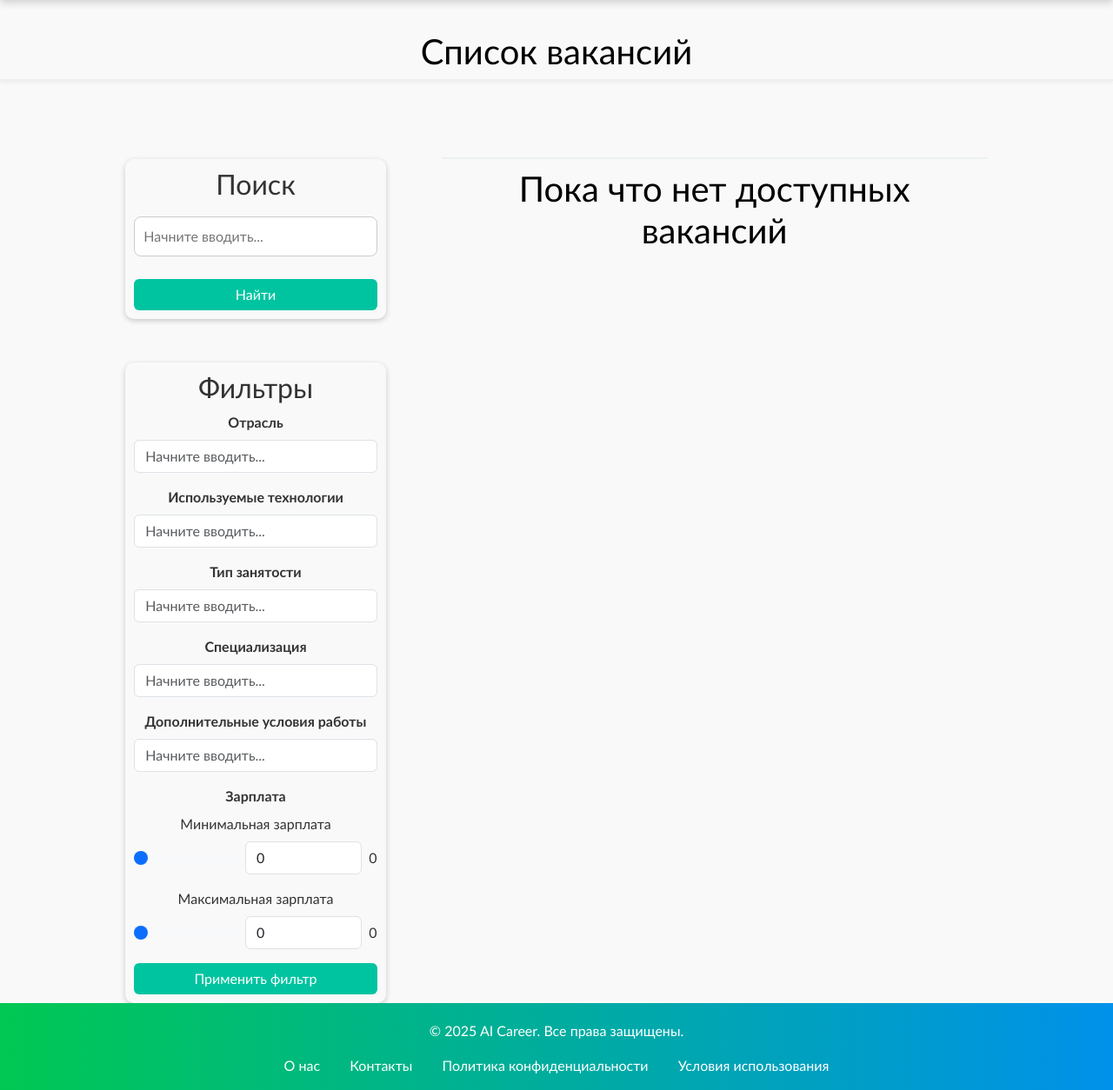
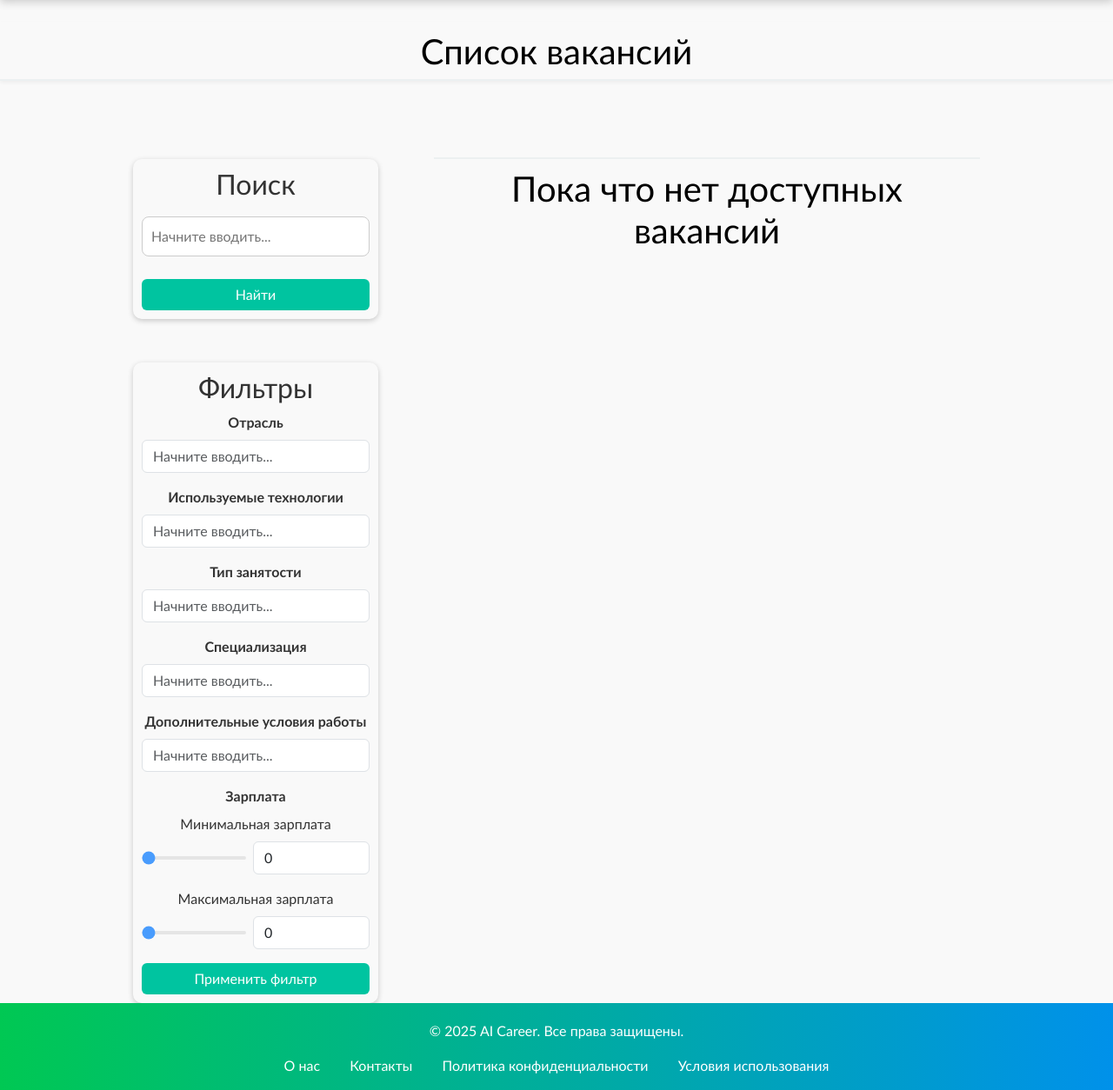
Before and after one commit to skyer12322/FinalProject, a Django app: template RecruitHelper/templates/vacancies/vacancy_list.html in a window 1280 px wide. Shown: the part 57-1311 px from the top of the page at 87% size. Run offline with Django 5.2, Linux system fonts and the light colour scheme; the template is opened without the code that fills it, so the values that code supplies are empty; parts of the project's set-up code (start-up, migrations or seed data) failed here and were passed over.

Commit message:
filters done

```diff
--- a/RecruitHelper/templates/vacancies/vacancy_list.html
+++ b/RecruitHelper/templates/vacancies/vacancy_list.html
@@ -73,21 +73,19 @@
         <div class="mb-3">
             <label for="min_salary_input" class="form-label">Минимальная зарплата</label>
             <div class="d-flex align-items-center gap-2">
-                <input type="range" class="form-range" id="min_salary_input" name="min_salary"
+                <input type="range" class="custom-slider" id="min_salary_input" name="min_salary"
                        min="0" max="1000000" step="1000" value="0">
                 <input type="number" class="form-control salary-input" id="minSalaryInput"
                        min="0" max="1000000" step="1000" value="0">
-                <span id="minSalaryValue" class="slider-value">0</span>
             </div>
         </div>
         <div class="mb-3">
             <label for="max_salary_input" class="form-label">Максимальная зарплата</label>
             <div class="d-flex align-items-center gap-2">
-                <input type="range" class="form-range" id="max_salary_input" name="max_salary"
+                <input type="range" class="custom-slider" id="max_salary_input" name="max_salary"
                        min="0" max="1000000" step="1000" value="0">
                 <input type="number" class="form-control salary-input" id="maxSalaryInput"
                        min="0" max="1000000" step="1000" value="0">
-                <span id="maxSalaryValue" class="slider-value">0</span>
             </div>
         </div>
     </div>
@@ -136,8 +134,8 @@
     const maxSlider = document.getElementById('max_salary_input');
     const minInput = document.getElementById('minSalaryInput');
     const maxInput = document.getElementById('maxSalaryInput');
-    const minValue = document.getElementById('minSalaryValue');
-    const maxValue = document.getElementById('maxSalaryValue');
+    const minValue = document.getElementById('minSalaryInput');
+    const maxValue = document.getElementById('maxSalaryInput');
 
     function formatNumber(num) {
         return new Intl.NumberFormat('ru-RU').format(num);
@@ -193,6 +191,9 @@
             } else if (!isMin && parseInt(maxInput.value) < parseInt(minInput.value)) {
                 syncValues(maxInput, minSlider, minInput, minValue);
             }
+            [minSlider, maxSlider].forEach(slider => {
+        updateSlider(slider, slider.value);
+    });
         });
     });
 
--- a/static/css/styles.css
+++ b/static/css/styles.css
@@ -354,3 +354,14 @@
     border-radius: 8px;
     box-shadow: 0 2px 10px rgba(0, 0, 0, 0.1);
 }
+
+.custom-slider {
+  -webkit-appearance: none;
+  width: 100%;
+  height: 4px;
+  background: #ddd;
+  border-radius: 2px;
+  outline: none;
+  opacity: 0.7;
+  transition: opacity .2s;
+}
```
